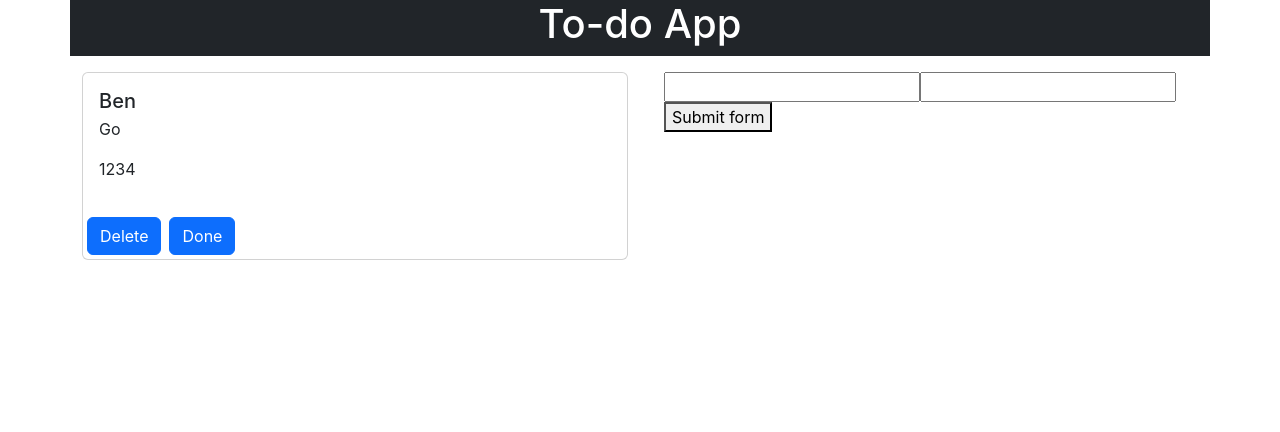
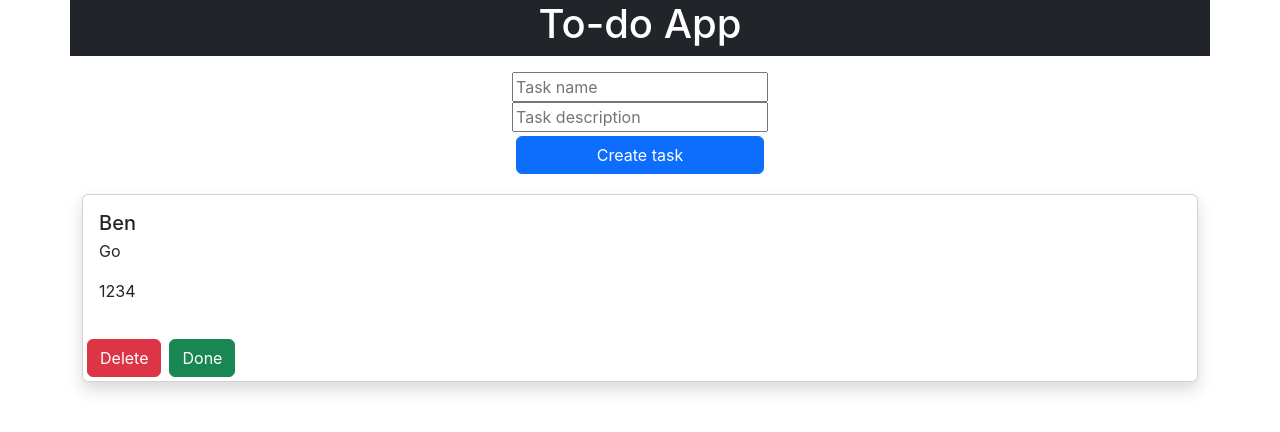
Before and after one commit to benjaminpritchard230/react-todo-app-2, a React (Create React App) app: page / in a window 1280 px wide. Shown: the top 432 px of the page. Built offline with nearby package versions, Linux system fonts and the light colour scheme.

Commit message:
Made it look nicer

```diff
--- a/src/components/HeaderBar.jsx
+++ b/src/components/HeaderBar.jsx
@@ -1,7 +1,7 @@
 // HeaderBar component
 const HeaderBar = ({ text }) => {
   return (
-    <div className="row pb-3">
+    <div className="row">
       <div className="col text-center bg-dark text-white">
         <div className="h1">{text}</div>
       </div>
--- a/src/components/TodoApp.jsx
+++ b/src/components/TodoApp.jsx
@@ -26,10 +26,13 @@ const TodoApp = () => {
     <div className="container">
       <HeaderBar text="To-do App" />
       <div className="row">
-        <div className="col-6">{createCards()}</div>
-        <div className="col-6">
+        <div className="col-12">
+          {" "}
           {<UserEntry mainList={mainList} setMainList={setMainList} />}
         </div>
+      </div>
+      <div className="row">
+        <div className="col-12">{createCards()}</div>
       </div>
     </div>
   );
--- a/src/components/TodoDisplay.jsx
+++ b/src/components/TodoDisplay.jsx
@@ -17,7 +17,7 @@ const TodoDisplay = ({ item, mainList, setMainList }) => {
 
   return (
     <div
-      className="card"
+      className="card shadow"
       style={{
         backgroundColor: done ? "rgba(0, 255, 0, 0.5)" : "white",
       }}
@@ -30,7 +30,7 @@ const TodoDisplay = ({ item, mainList, setMainList }) => {
       </div>
       <span>
         <button
-          className="btn btn-primary w-45 m-1"
+          className="btn btn-danger w-45 m-1"
           onClick={() => {
             handleDeleteClick(item);
           }}
@@ -38,9 +38,9 @@ const TodoDisplay = ({ item, mainList, setMainList }) => {
           Delete
         </button>
         <button
-          className="btn btn-primary w-45 m-1"
+          className="btn btn-success w-45 m-1"
           onClick={() => {
-            setDone(true);
+            setDone(!done);
           }}
         >
           Done
--- a/src/components/UserEntry.jsx
+++ b/src/components/UserEntry.jsx
@@ -24,28 +24,37 @@ const UserEntry = ({ mainList, setMainList }) => {
     setDescription("");
   };
   return (
-    <div className="container">
+    <div className="container d-flex align-items-center justify-content-center p-3">
       <div className="row">
-        <div className="col-12">
-          <form onSubmit={handleSubmit}>
+        <form onSubmit={handleSubmit}>
+          <div className="col-auto">
+            {" "}
             <input
               value={name}
               id="first_name"
               name="first_name"
               type="text"
+              placeholder="Task name"
               onChange={(event) => setName(event.target.value)}
             />
+          </div>
+          <div className="col-auto">
             <input
               value={description}
               id="first_name"
               name="first_name"
               type="text"
+              placeholder="Task description"
               onChange={(event) => setDescription(event.target.value)}
             />
+          </div>
 
-            <button type="submit">Submit form</button>
-          </form>
-        </div>
+          <div className="col-auto d-flex align-items-center justify-content-center p-1 ">
+            <button type="submit" className="btn btn-primary w-100">
+              Create task
+            </button>
+          </div>
+        </form>
       </div>
     </div>
   );
```
